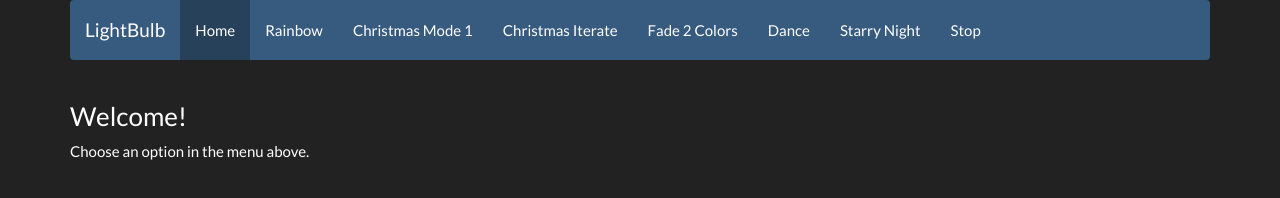
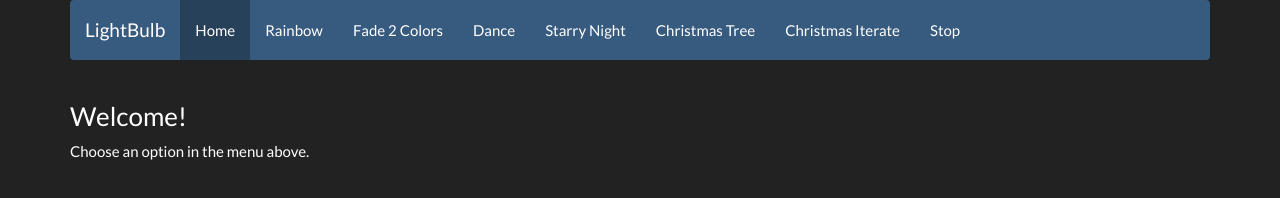
Before and after one commit to luxdvie/WS2812Controller, a website: page app.html in a window 1280 px wide. Drawn offline with nearby package versions, Linux system fonts and the light colour scheme.

Commit message:
Update README to describe modes; update modes HTML

```diff
--- a/app.html
+++ b/app.html
@@ -42,11 +42,11 @@
           <ul class="nav navbar-nav">
             <li class="active"><a  data-toggle="tab" href="#1a">Home</a></li>
             <li class=""><a  data-toggle="tab" href="#2a">Rainbow</a></li>
-            <li class=""><a  data-toggle="tab" href="#xmas1">Christmas Mode 1</a></li>
-            <li class=""><a  data-toggle="tab" href="#xmas2">Christmas Iterate</a></li>
             <li class=""><a data-toggle="tab" href="#4a">Fade 2 Colors</a></li>
             <li class=""><a data-toggle="tab" href="#5a">Dance</a></li>
             <li class=""><a data-toggle="tab" href="#6a">Starry Night</a></li>
+            <li class=""><a  data-toggle="tab" href="#xmas1">Christmas Tree</a></li>
+            <li class=""><a  data-toggle="tab" href="#xmas2">Christmas Iterate</a></li>
             <li class=""><a data-toggle="tab" href="#3a">Stop</a></li>
           </ul>
         </div><!-- /.navbar-collapse -->
```
Also changed, not shown: README.md.
